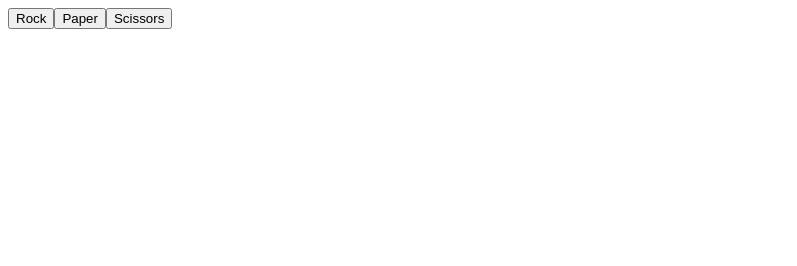
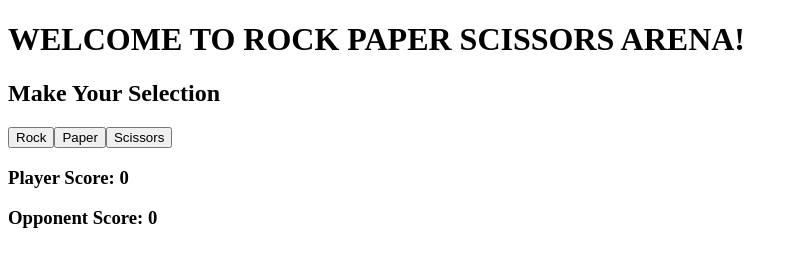
Before and after one commit to JohnA28/rockpaperscissors, a plain HTML site: page index.html in a window 1280 px wide. Shown: the whole page, without its empty margins (0-797 px from the left). Drawn offline with Linux system fonts and the light colour scheme.

Commit message:
added title and score to UI

```diff
--- a/index.html
+++ b/index.html
@@ -7,6 +7,9 @@
   <title>Rock,Paper,Scissors!!</title>
 </head>
 <body>
+  <h1>WELCOME TO ROCK PAPER SCISSORS ARENA!</h1>
+
+  <h2>Make Your Selection</h2>
 
 </body>
 
--- a/script.js
+++ b/script.js
@@ -75,29 +75,57 @@ function playRound(playerSelection, computerSelection){
  scissorsBtn.textContent = 'Scissors'
 
 
+
+
+
+ //event listeners for button selections
  rockBtn.addEventListener('click', () => {
   playerSelection = 'rock'
   console.log(playRound(playerSelection,computerSelection))
+  pScoreUI.textContent = 'Player Score: ' + playerScore
+  cScoreUI.textContent = 'Opponent Score: ' + comScore
 
  })
 
  paperBtn.addEventListener('click', () => {
   playerSelection = 'paper'
   console.log(playRound(playerSelection,computerSelection))
-
  })
 
  scissorsBtn.addEventListener('click', () => {
   playerSelection = 'scissors'
   console.log(playRound(playerSelection,computerSelection))
-
  })
 
+
+
+
+//some UI stuff for the player
+ const div = document.createElement('div')
  const body = document.querySelector('body')
 
- body.append(rockBtn)
- body.append(paperBtn)
- body.append(scissorsBtn)
+ body.appendChild(div)
+ div.append(rockBtn)
+ div.append(paperBtn)
+ div.append(scissorsBtn)
+
+
+
+
+//display for score
+ const pScoreUI = document.createElement('h3')
+ pScoreUI.textContent = 'Player Score: ' + playerScore
+ div.appendChild(pScoreUI)
+
+ const cScoreUI = document.createElement('h3')
+ cScoreUI.textContent = 'Opponent Score: ' + comScore
+ div.appendChild(cScoreUI)
+
+
+
+
+
+
 
 /*
 //this will play 5 rounds of rock paper scissors
```
